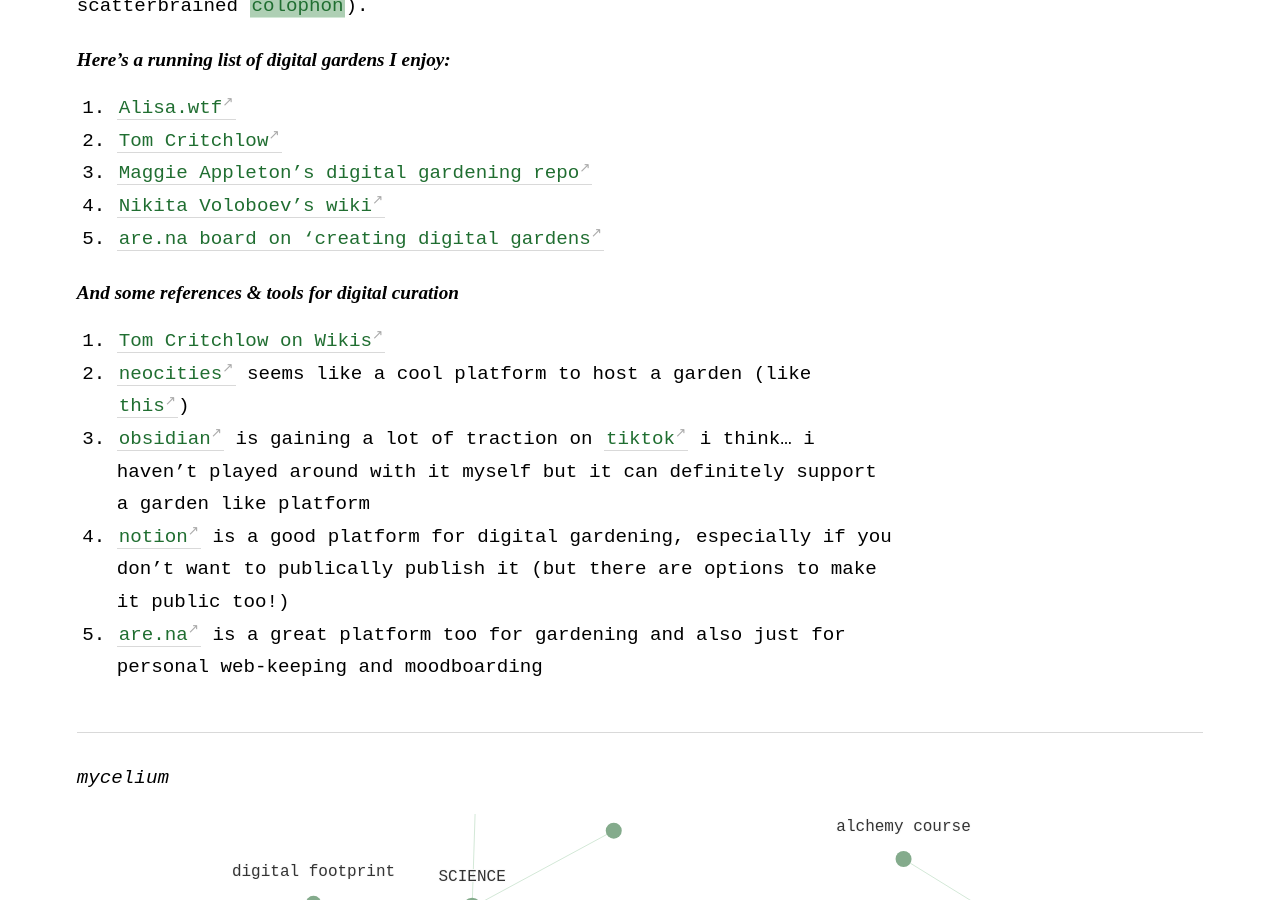
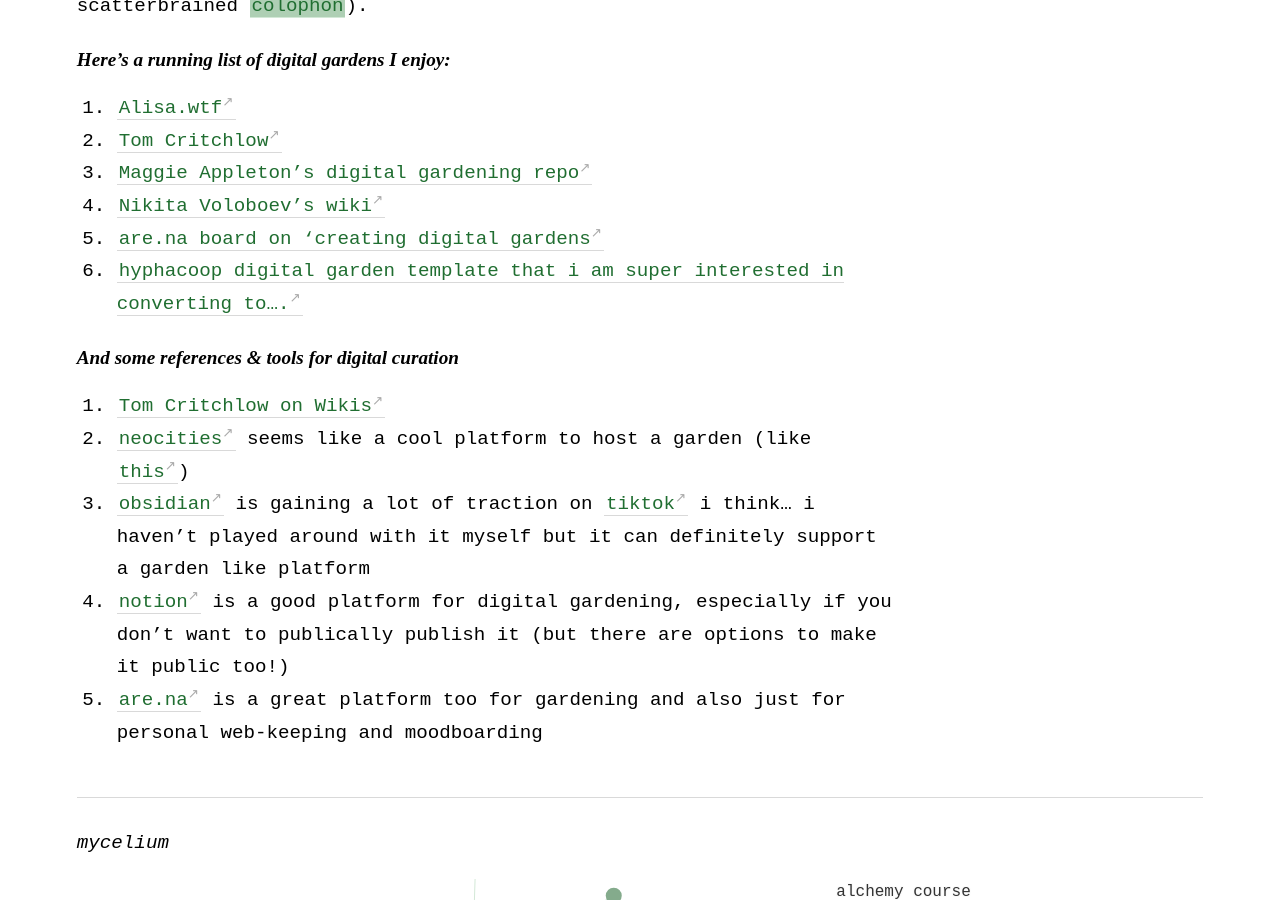
Before and after one commit to geminiworms/talyssagarden.github.io, a Jekyll site: the page built from _notes/what-is-digital-gardening.md, in a window 1280 px wide and 900 px high, scrolled down 674 px. Built offline with Jekyll 4.4.1, drawn with Linux system fonts in a browser that asks for light colours.

Commit message:
Update what-is-digital-gardening.md

```diff
--- a/_notes/what-is-digital-gardening.md
+++ b/_notes/what-is-digital-gardening.md
@@ -18,6 +18,7 @@
 3. [Maggie Appleton's digital gardening repo](https://github.com/MaggieAppleton/digital-gardeners)
 4. [Nikita Voloboev's wiki](https://wiki.nikiv.dev/)
 5. [are.na board on 'creating digital gardens](https://www.are.na/annika-hansteen-izora/creating-digital-gardens)
+6. [hyphacoop digital garden template that i am super interested in converting to....](https://github.com/hyphacoop/digitalgarden?tab=readme-ov-file)
 
 #### And some references & tools for digital curation
 1. [Tom Critchlow on Wikis](https://tomcritchlow.com/wiki/wikis/)
```
